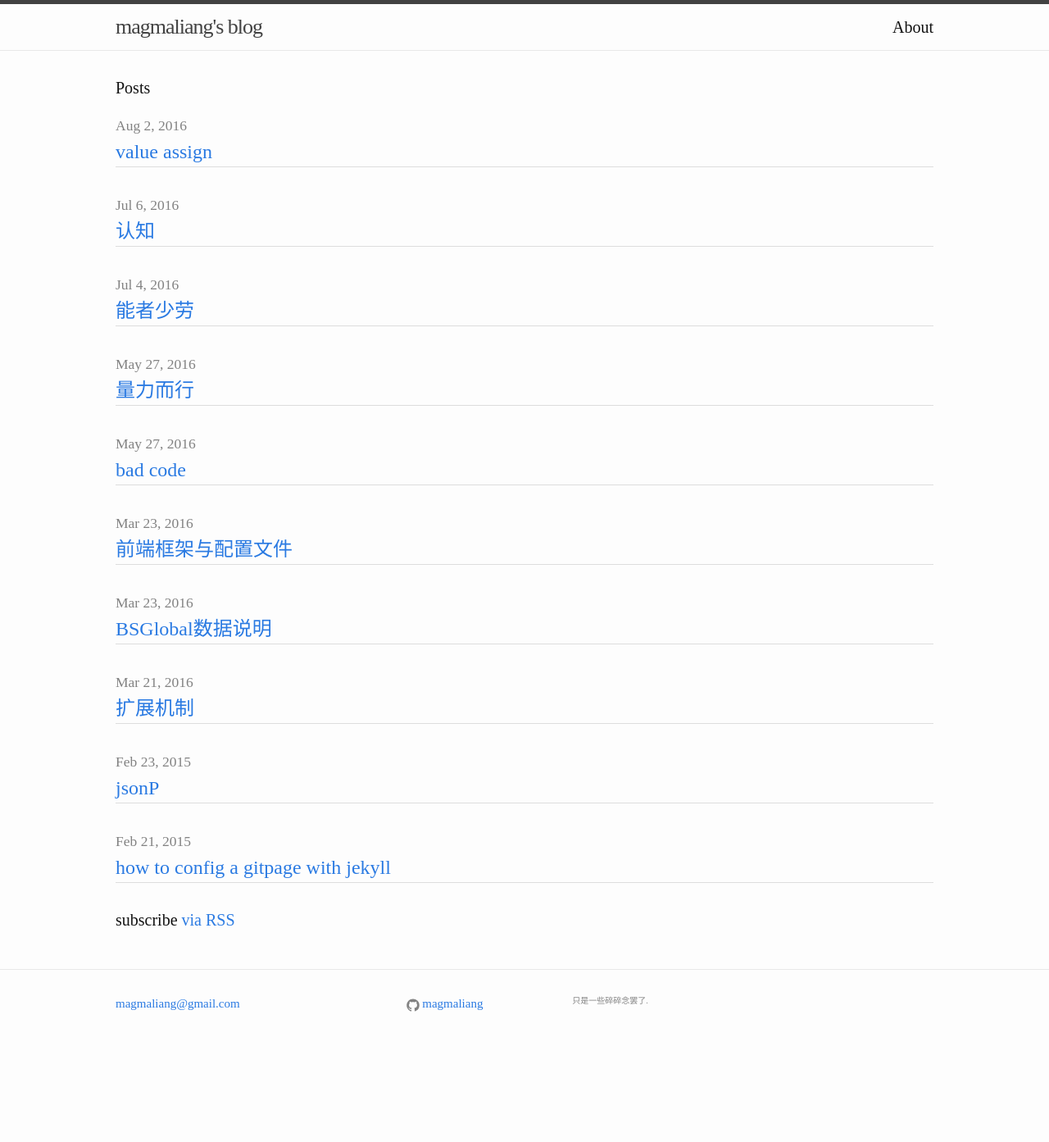
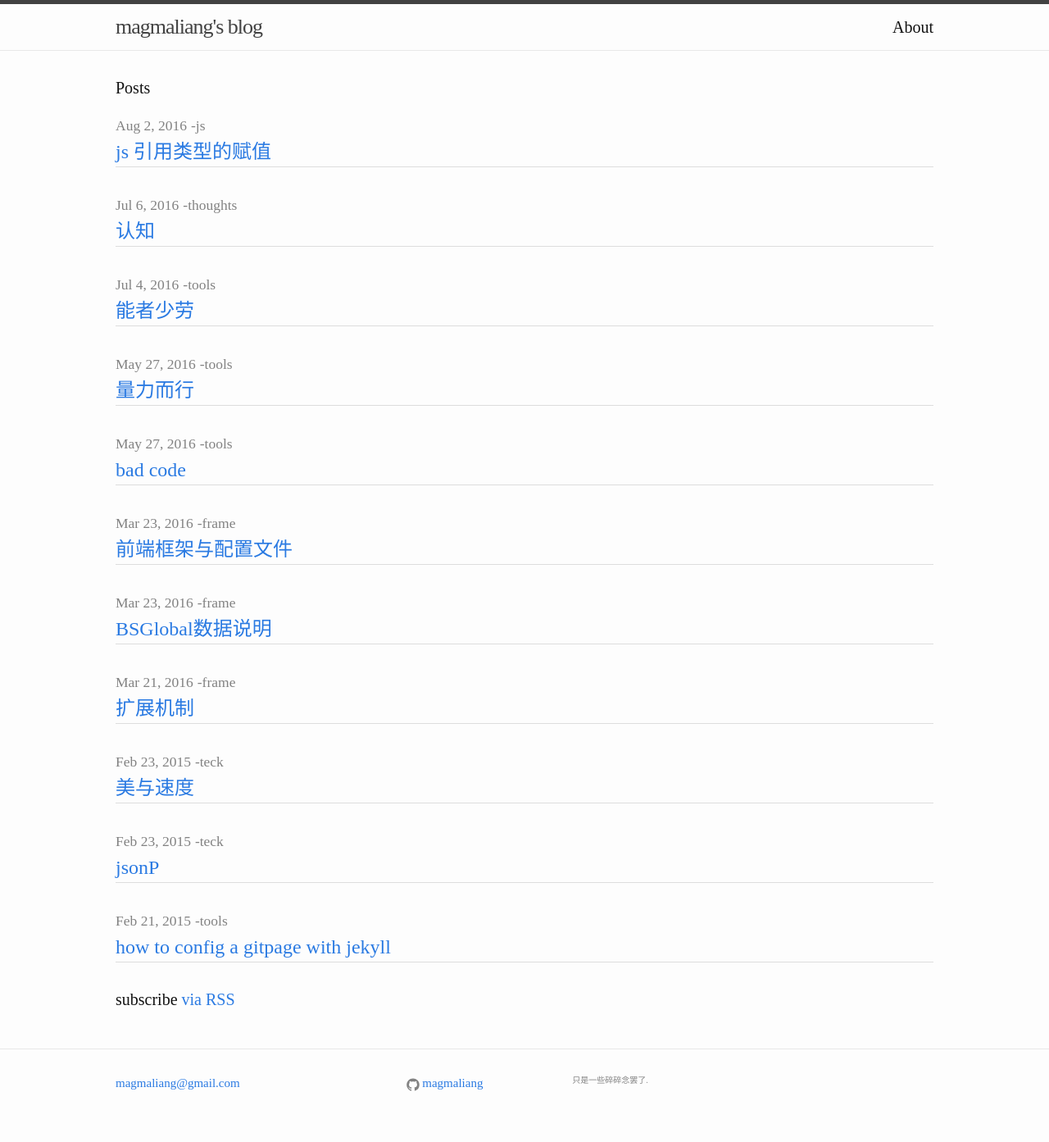
Before and after one commit to magmaliang/magmaliang.github.io, a Jekyll site: the page built from index.html, in a window 1280 px wide. Shown: the whole page at 82% size. Built offline with Jekyll 4.4.1, drawn with Linux system fonts in a browser that asks for light colours; before the commit the page ends 1296 px from its top, so only the background shows below that.

Commit message:
new post

```diff
--- a/_posts/2016-08-02-value-assign.markdown
+++ b/_posts/2016-08-02-value-assign.markdown
@@ -1,6 +1,6 @@
 ---
 layout: post
-title:  "value assign"
+title:  "js 引用类型的赋值"
 date:   2016-08-02
 author: "magma"
 categories: js
--- a/index.html
+++ b/index.html
@@ -7,9 +7,24 @@ layout: default
   <h1 class="page-heading">Posts</h1>
 
   <ul class="post-list">
+    {% for post in site.posts.abc %}
+      <li>
+        <span class="post-meta">{{ post.date | date: "%b %-d, %Y" }}</span>
+        <span class="post-meta">-{{ post.categories}}</span>
+
+        <h2>
+          <a class="post-link" href="{{ post.url | prepend: site.baseurl }}">{{ post.title }}</a>
+        </h2>
+      </li>
+    {% endfor %}
+  </ul>
+
+
+  <ul class="post-list">
     {% for post in site.posts %}
       <li>
         <span class="post-meta">{{ post.date | date: "%b %-d, %Y" }}</span>
+        <span class="post-meta">-{{ post.categories}}</span>
 
         <h2>
           <a class="post-link" href="{{ post.url | prepend: site.baseurl }}">{{ post.title }}</a>
```
Also changed, not shown: _layouts/catagories.html (added, +13 -0 lines), _posts/2016-08-10-beauty-or-fast.md (added, +37 -0 lines).
